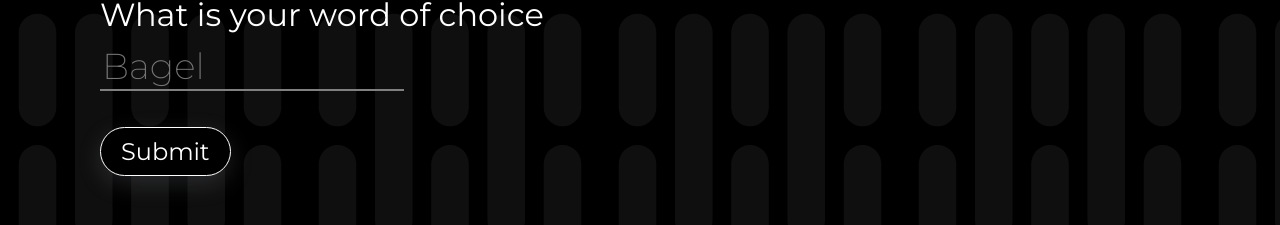
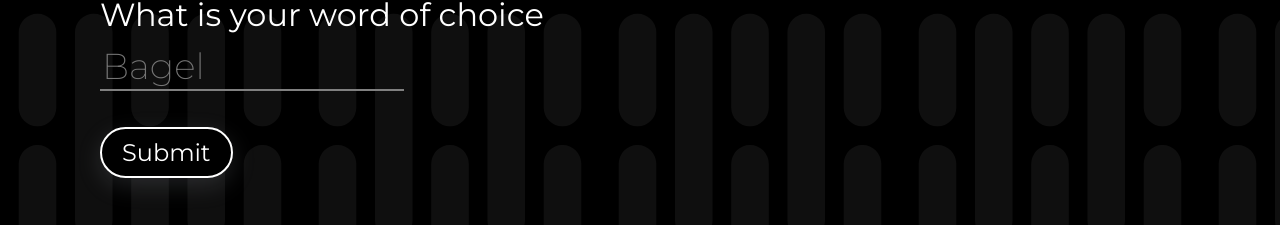
Before and after one commit to min0k/wordwall, a React (Create React App) app: page / in a window 1280 px wide. In both pictures the pointer is over the button "Submit". Shown: the part 494-719 px from the top of the page. Built offline with nearby package versions, Linux system fonts and the light colour scheme; no server answers.

Commit message:
Add button hover styling

```diff
--- a/src/components/Form.module.css
+++ b/src/components/Form.module.css
@@ -44,3 +44,7 @@
   padding: 10px 20px;
   box-shadow: rgba(149, 157, 165, 0.2) 0px 8px 24px;
 }
+
+.submitButton:hover {
+  border: white solid 2px;
+}
```
